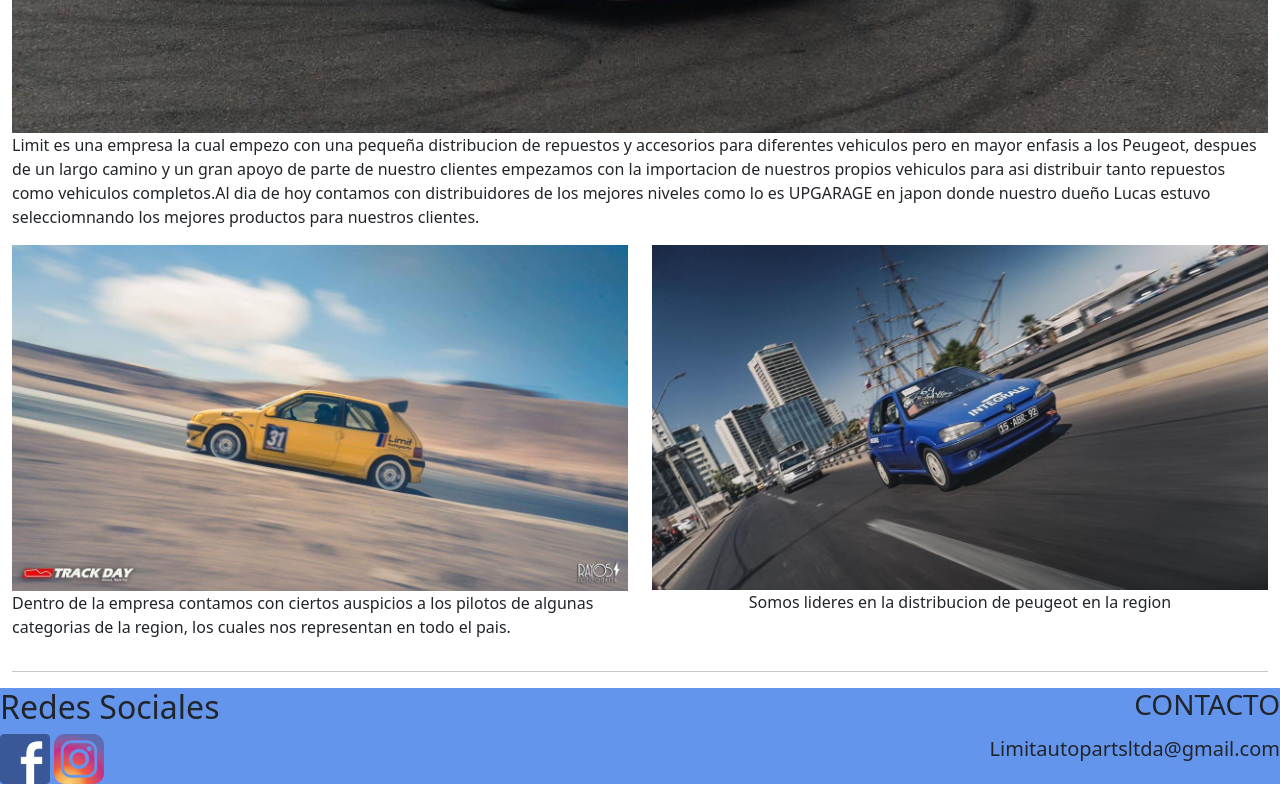
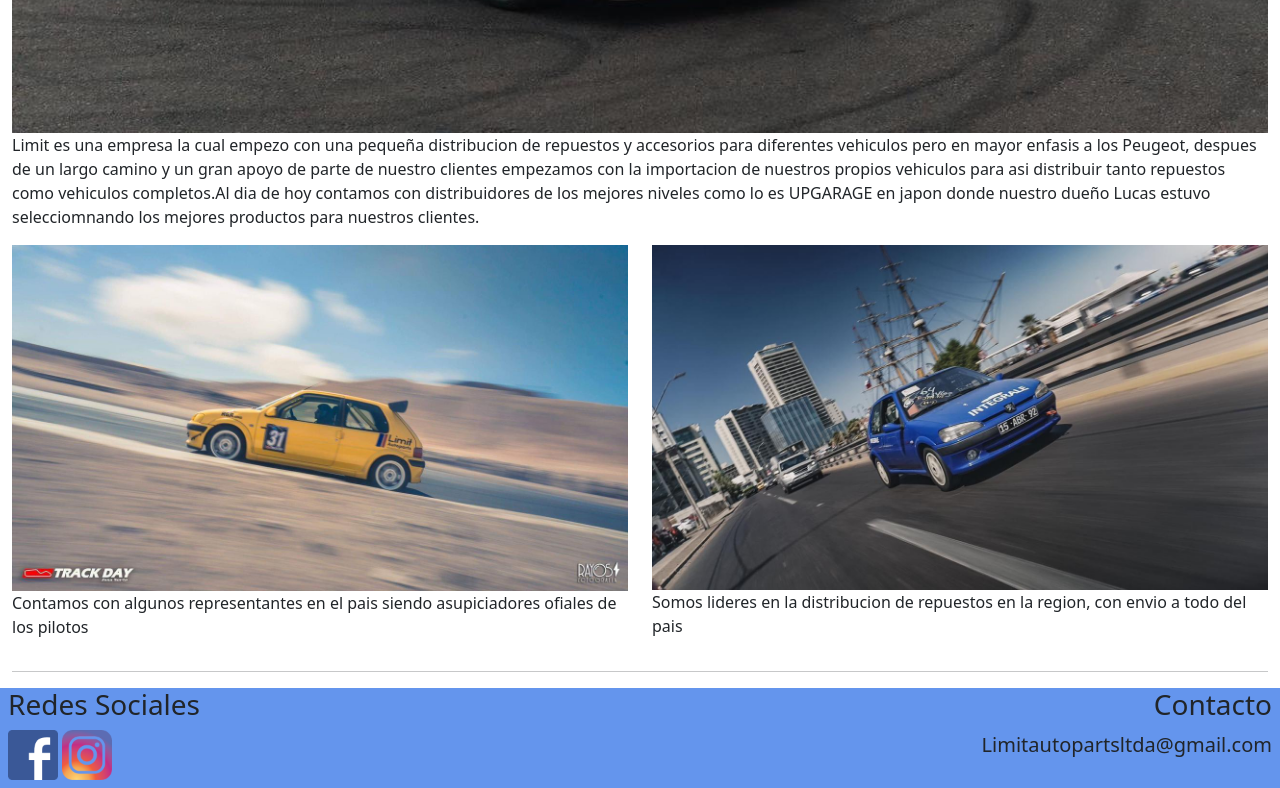
Before and after one commit to Joeshi02/proyecto-bootstrap.coder, a website: page pages/nosotros.html in a window 1280 px wide. Shown: the part 726-1514 px from the top of the page. Drawn offline with nearby package versions, Linux system fonts and the light colour scheme.

Commit message:
correcciones de la pagina

```diff
--- a/pages/nosotros.html
+++ b/pages/nosotros.html
@@ -21,7 +21,7 @@
                         <span class="navbar-toggler-icon"></span>
                       </button>
                       <div class="collapse navbar-collapse justify-content-end" id="navbarNav">
-                        <ul class="navbar-nav">
+                        <ul class="navbar-nav fs-5">
                           <li class="nav-item">
                             <a class="nav-link active" aria-current="page" href="../index.html">INICIO</a>
                           </li>
@@ -55,26 +55,26 @@
           </div>
           <div class="col-lg-6 col-12">
             <img src="../images_limit/nosotros_amarillo.jpeg" alt="peugeot amarillo" class="img-fluid">
-            <p>Dentro de la empresa contamos con ciertos auspicios a los pilotos de algunas categorias de la region, los cuales nos representan en todo el pais.</p>
+            <p>Contamos con algunos representantes en el pais siendo asupiciadores ofiales de los pilotos</p>
           </div>
           <div class="col-lg-6 col-12 ">
             <img src="../images_limit/nosotros_azul.jpeg" alt="peugeot azul" class="img-fluid">
-            <p class="d-flex justify-content-center">Somos lideres en la distribucion de peugeot en la region</p>
+            <p class="d-flex justify-content-center">Somos lideres en la distribucion de repuestos en la region, con envio a todo del pais </p>
           </div>
         </main>
         <hr>
         <footer class="row">
-          <div class="col-lg-6 col-6 ps-0">
-            <h2>Redes Sociales</h2>
+          <div class="col-lg-6 col-6 ps-2">
+            <h3>Redes Sociales</h3>
           </div>
-          <div class="col-lg-6 col-6 d-flex justify-content-end pe-0">
-            <h3>CONTACTO</h3>
+          <div class="col-lg-6 col-6 d-flex justify-content-end pe-2">
+            <h3>Contacto</h3>
           </div>
-          <div class="col-lg-6 col-6 ps-0">
+          <div class="col-lg-6 col-6 ps-2 pb-2">
             <a href="https://www.facebook.com//?locale=elimitautopartss_LA"target="_blank"><img class="img-fluid log" src="../images_limit/logo_facebook.png" alt="logo facebook"></a>
             <a href="https://www.instagram.com/limit_import/"target="_blank"><img class="img-fluid log" src="../images_limit/logo_insta.png" alt="logo insta"> </a>
           </div>
-          <div class="col-lg-6 col-6 d-flex justify-content-end pe-0">
+          <div class="col-lg-6 col-6 d-flex justify-content-end pe-2">
             <p class="fs-5">Limitautopartsltda@gmail.com</p>
           </div>
         </footer>
```
Also changed, not shown: index.html (+7 -7 lines), pages/contacto.html (+7 -7 lines), pages/productos.html (+7 -7 lines), pages/servicios.html (+7 -7 lines).
